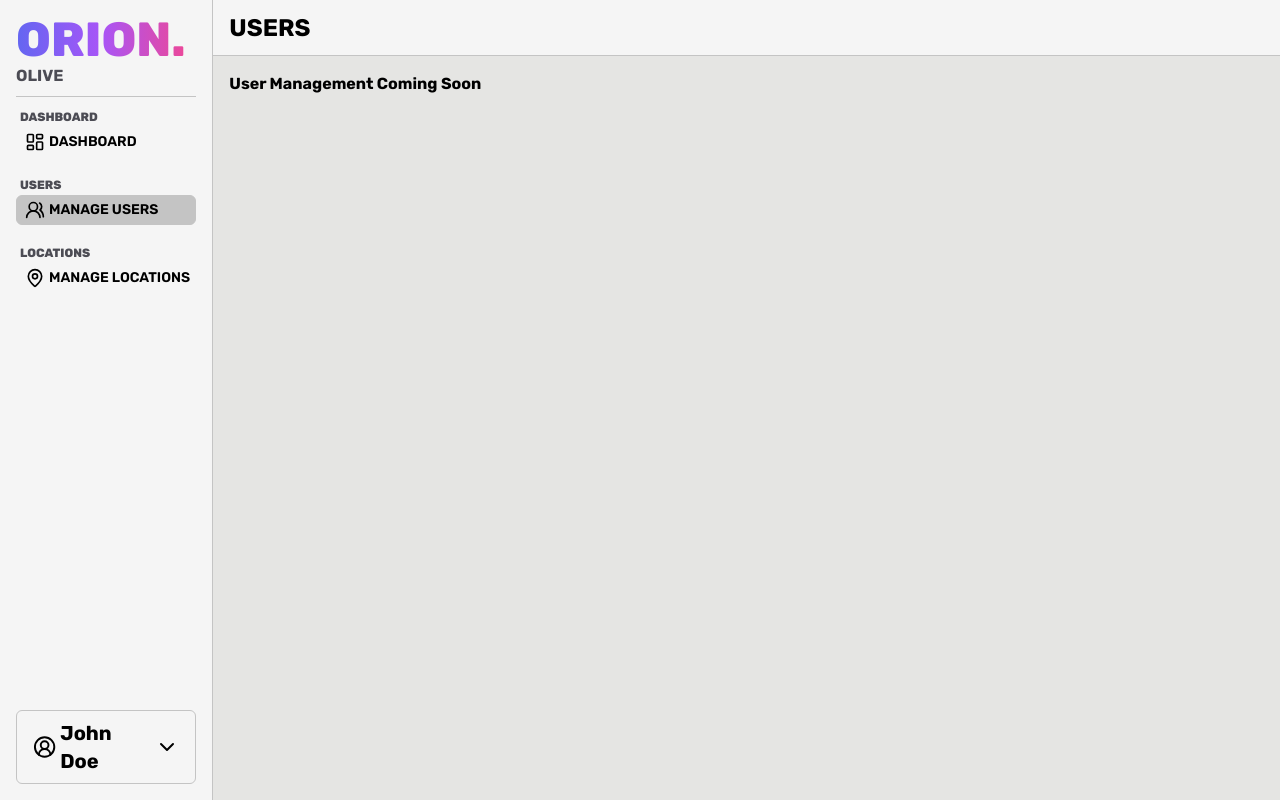
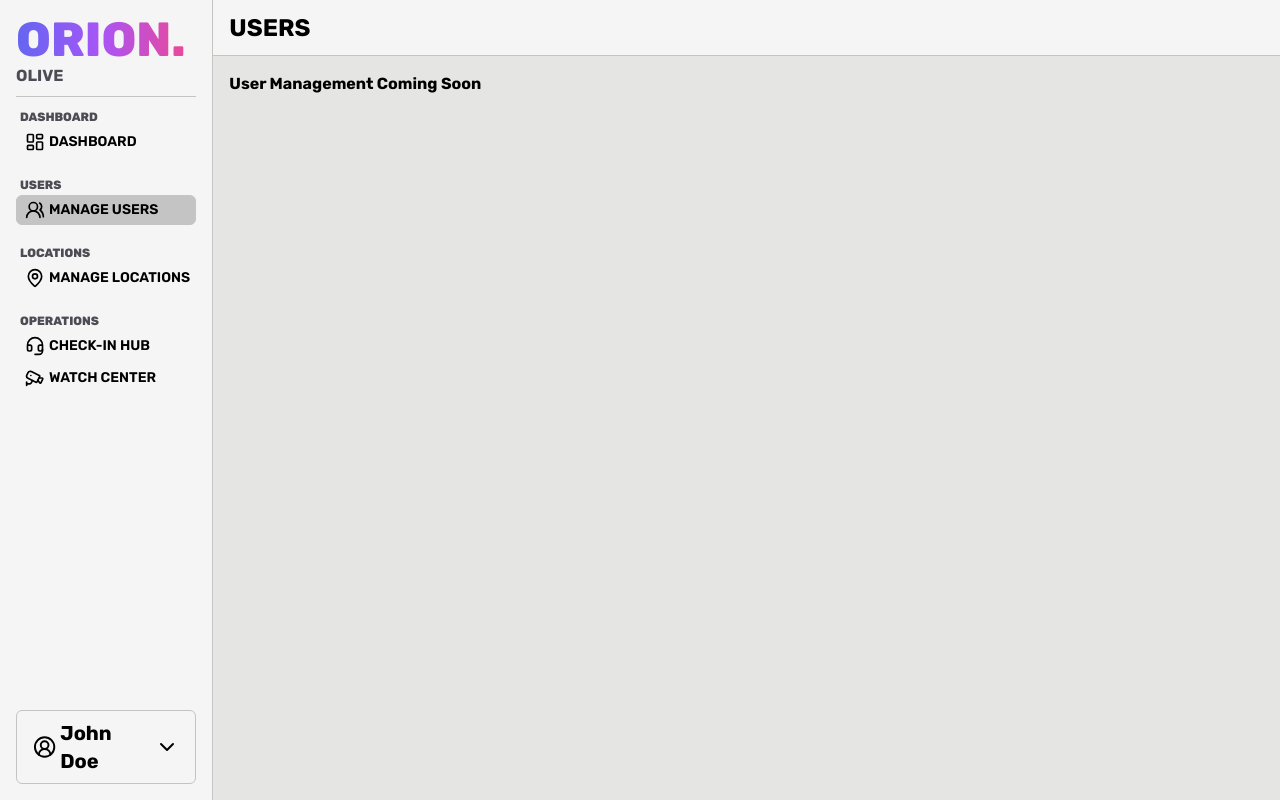
Before and after one commit to YARE0909/Orion-UI-Prototype, a Next.js app: page /admin/users in a window 1280 px wide. Built offline with nearby package versions, Linux system fonts and the light colour scheme.

Commit message:
UI changes

```diff
--- a/src/components/AdminLayout.tsx
+++ b/src/components/AdminLayout.tsx
@@ -10,6 +10,8 @@ import {
   Moon,
   Sun,
   MapPin,
+  Cctv,
+  Headset,
 } from "lucide-react";
 import Link from "next/link";
 import { useRouter } from "next/router";
@@ -44,6 +46,21 @@ const sideBarLinks = [
         name: "MANAGE LOCATIONS",
         icon: <MapPin className="w-5 h-5" />,
         href: "/admin/locations",
+      },
+    ],
+  },
+  {
+    category: "OPERATIONS",
+    links: [
+      {
+        name: "CHECK-IN HUB",
+        icon: <Headset className="w-5 h-5" />,
+        href: "/call",
+      },
+      {
+        name: "WATCH CENTER",
+        icon: <Cctv className="w-5 h-5" />,
+        href: "/watchCenter",
       },
     ],
   }
--- a/src/components/Layout.tsx
+++ b/src/components/Layout.tsx
@@ -1,4 +1,4 @@
-import { LogOut, Menu, Moon, Settings, Sun } from "lucide-react";
+import { LogOut, MapPin, Menu, Moon, Settings, Sun, UsersRound } from "lucide-react";
 import Dropdown from "./ui/DropDown";
 import { useContext } from "react";
 import { ThemeContext } from "@/context/ThemeContext";
@@ -32,6 +32,16 @@ export default function Index({
       "icon": theme === 'light' ? <Moon className="w-5 h-5 text-blue-600" /> : <Sun className="w-5 h-5 text-yellow-300" />
     },
     {
+      "id": "manageUsers",
+      "name": "Manage Users",
+      "icon": <UsersRound className="w-5 h-5" />
+    },
+    {
+      "id": "manageLocations",
+      "name": "Manage Locations",
+      "icon": <MapPin className="w-5 h-5" />
+    },
+    {
       "id": "logout",
       "name": "Logout",
       "icon": <LogOut className="w-5 h-5 text-red-500" />
@@ -40,10 +50,19 @@ export default function Index({
 
   const handleSelect = (id: string) => {
     if (id === 'toggleTheme') {
-      toggleTheme();
+      return toggleTheme();
+    }
+    if (id === 'settings') {
+      return router.push('/settings');
+    }
+    if (id === 'manageUsers') {
+      return router.push('/admin/users');
+    }
+    if (id === 'manageLocations') {
+      return router.push('/admin/locations');
     }
     if (id === 'logout') {
-      router.push('/login');
+      return router.push('/login');
     }
   };
 
--- a/src/pages/call/index.tsx
+++ b/src/pages/call/index.tsx
@@ -170,7 +170,7 @@ export default function Index() {
                       <Phone className="w-5 h-5 text-green-500" />
                     </div>
                     <div>
-                      <h1 className="w-fit text-xs font-bold text-green-500">ALL CALLS</h1>
+                      <h1 className="w-fit text-[10px] font-bold text-green-500">ALL CALLS</h1>
                       <h1 className="font-bold text-xl">12</h1>
                     </div>
                   </div>
@@ -184,7 +184,7 @@ export default function Index() {
                       <Pause className="w-5 h-5 text-indigo-500" />
                     </div>
                     <div>
-                      <h1 className="w-fit text-xs font-bold text-indigo-500">ON HOLD</h1>
+                      <h1 className="w-fit text-[10px] font-bold text-indigo-500">ON HOLD</h1>
                       <h1 className="font-bold text-xl">6</h1>
                     </div>
                   </div>
@@ -198,7 +198,7 @@ export default function Index() {
                       <PhoneIncoming className="w-5 h-5 text-orange-500" />
                     </div>
                     <div>
-                      <h1 className="w-fit text-xs font-bold text-orange-500">INCOMING</h1>
+                      <h1 className="w-fit text-[10px] font-bold text-orange-500">INCOMING</h1>
                       <h1 className="font-bold text-xl">6</h1>
                     </div>
                   </div>
```
Also changed, not shown: 1 other file (tests, documents, lock files or other folders).
